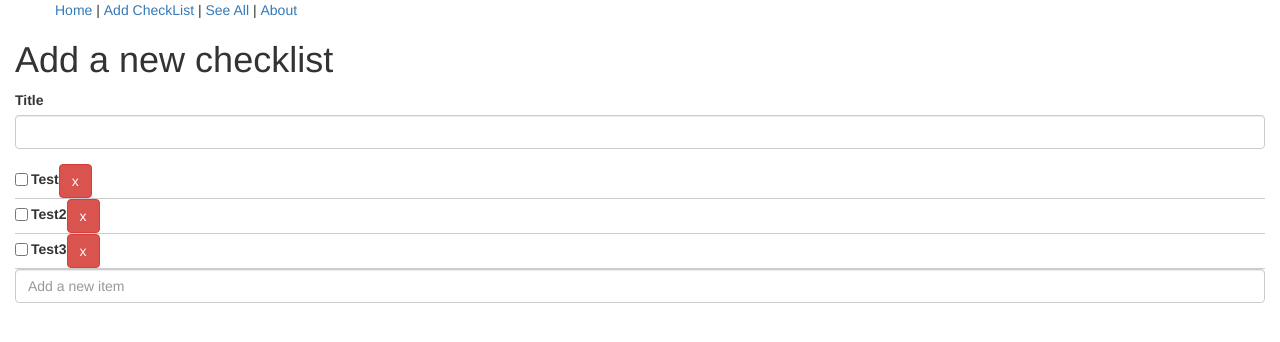
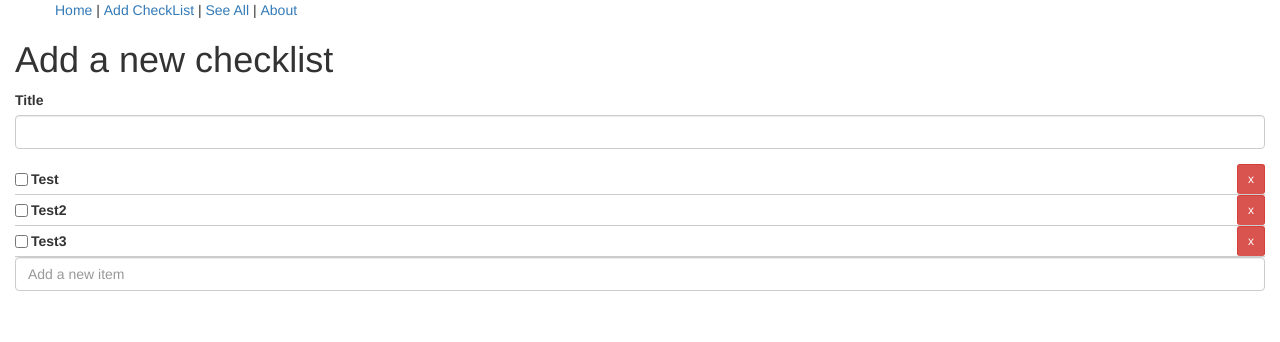
Before and after one commit to maufarinelli/checklist, a React (Create React App) app: page /add-checklist in a window 1280 px wide. Shown: the top 342 px of the page. Built offline with nearby package versions, Linux system fonts and the light colour scheme; what redux-immutable-state-invariant would draw is missing.

Commit message:
Checkbox becomes checklistItem component

```diff
--- a/src/components/common/checkbox/CheckboxInput.js
+++ b/src/components/checklistItem/ChecklistItem.js
@@ -1,22 +1,22 @@
 import React from 'react';
 import PropTypes from 'prop-types';
-import './checkbox.css';
+import './checklist-item.css';
 
-const CheckboxInput = ({id, name, value, label, onDelete}) => (
-    <div className="form-check checkbox-input">
+const ChecklistItem = ({id, name, value, label, onDelete}) => (
+    <div className="form-check checkbox-input ">
         <label className="form-check-label">
           <input id={id} className="form-check-input" type="checkbox" name={name} value={value} />
           {label}
         </label>
-        <button data-id={id} className="btn btn-danger" onClick={onDelete}>x</button>
+        <button data-id={id} className="btn btn-sm btn-danger" onClick={onDelete}>x</button>
     </div>
 );
 
-CheckboxInput.propTypes = {
+ChecklistItem.propTypes = {
     id: PropTypes.number.isRequired,
     name: PropTypes.string.isRequired,
     value: PropTypes.string.isRequired,
     label: PropTypes.string.isRequired
 };
 
-export default CheckboxInput;
+export default ChecklistItem;
--- /dev/null
+++ b/src/components/checklistItem/checklist-item.css
@@ -0,0 +1,20 @@
+@import '../../styles/variables.css';
+
+.checkbox-input {
+	display: flex;
+	justify-content: space-between;
+	border-bottom: 1px solid var(--border-color);
+
+	& :last-child {
+		border-bottom: none;
+	}
+
+	& .form-check-label {
+		margin-top: 5px;
+	}
+
+	& .form-check-input {
+		margin-right: 3px;
+		vertical-align: top;
+	}
+}
--- a/src/components/common/checkbox/checkbox.css
+++ /dev/null
@@ -1,10 +0,0 @@
-@import '../../../styles/variables.css';
-
-.checkbox-input {
-	border-bottom: 1px solid var(--border-color);
-
-	& .form-check-input {
-		margin-right: 3px;
-		vertical-align: top;
-	}
-}
--- a/src/components/manager/ListForm.js
+++ b/src/components/manager/ListForm.js
@@ -1,6 +1,6 @@
 import React from 'react';
 import PropTypes from 'prop-types';
-import CheckboxInput from '../common/checkbox/CheckboxInput';
+import ChecklistItem from '../checklistItem/ChecklistItem';
 import TextInput from '../common/textInput/TextInput';
 import Title from '../common/title/Title';
 import * as checklistItemsActions from '../../actions/checklistItemsActions';
@@ -29,7 +29,7 @@ export class ListForm extends React.Component {
         <TextInput id="checklist-title" label="Title" value={this.props.checklistTitle} />
 
 				{this.props.checklistItems.map(listItem => {
-					return <CheckboxInput
+					return <ChecklistItem
             key={listItem.id}
             id={listItem.id}
             name={listItem.name}
```
